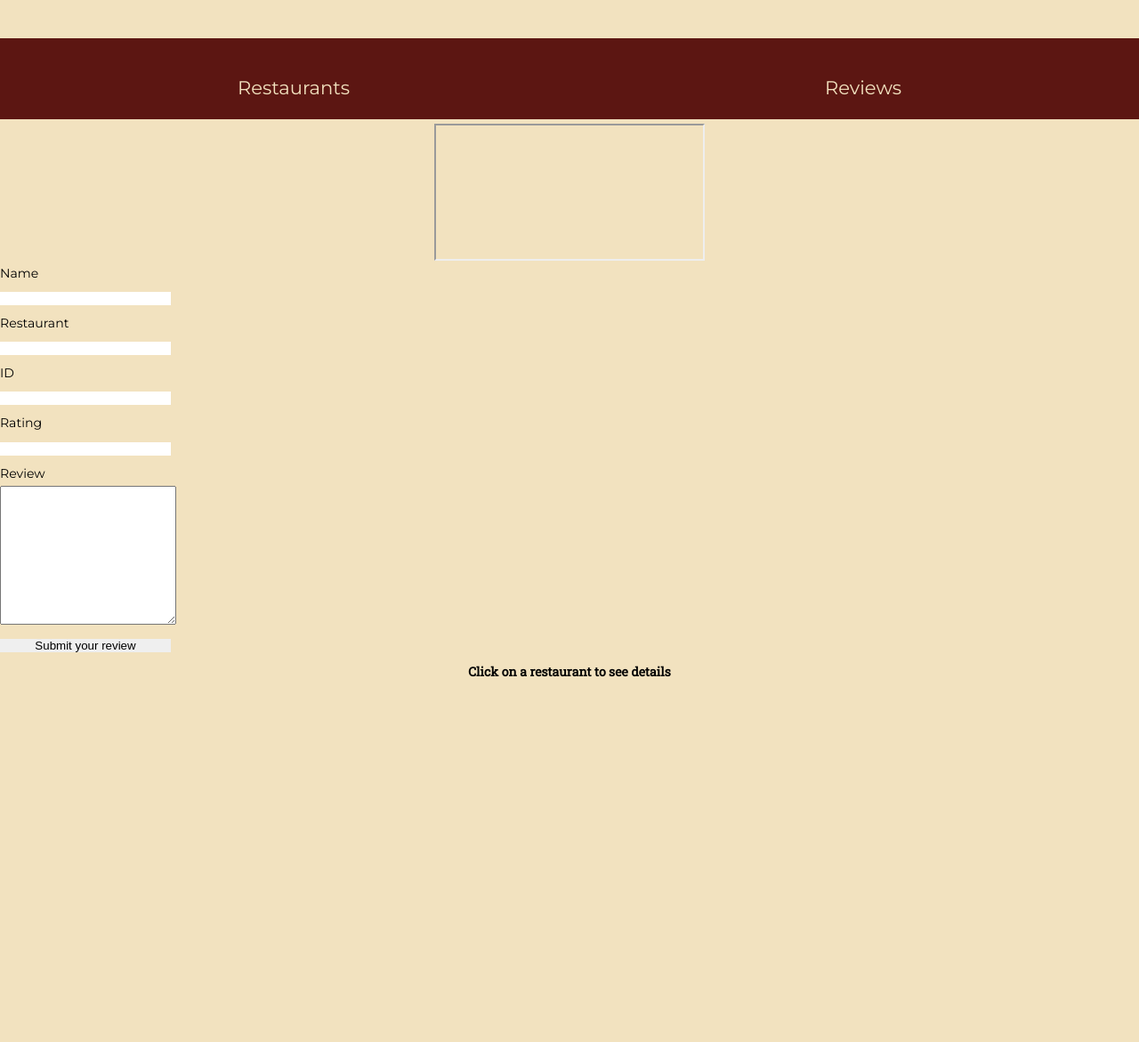
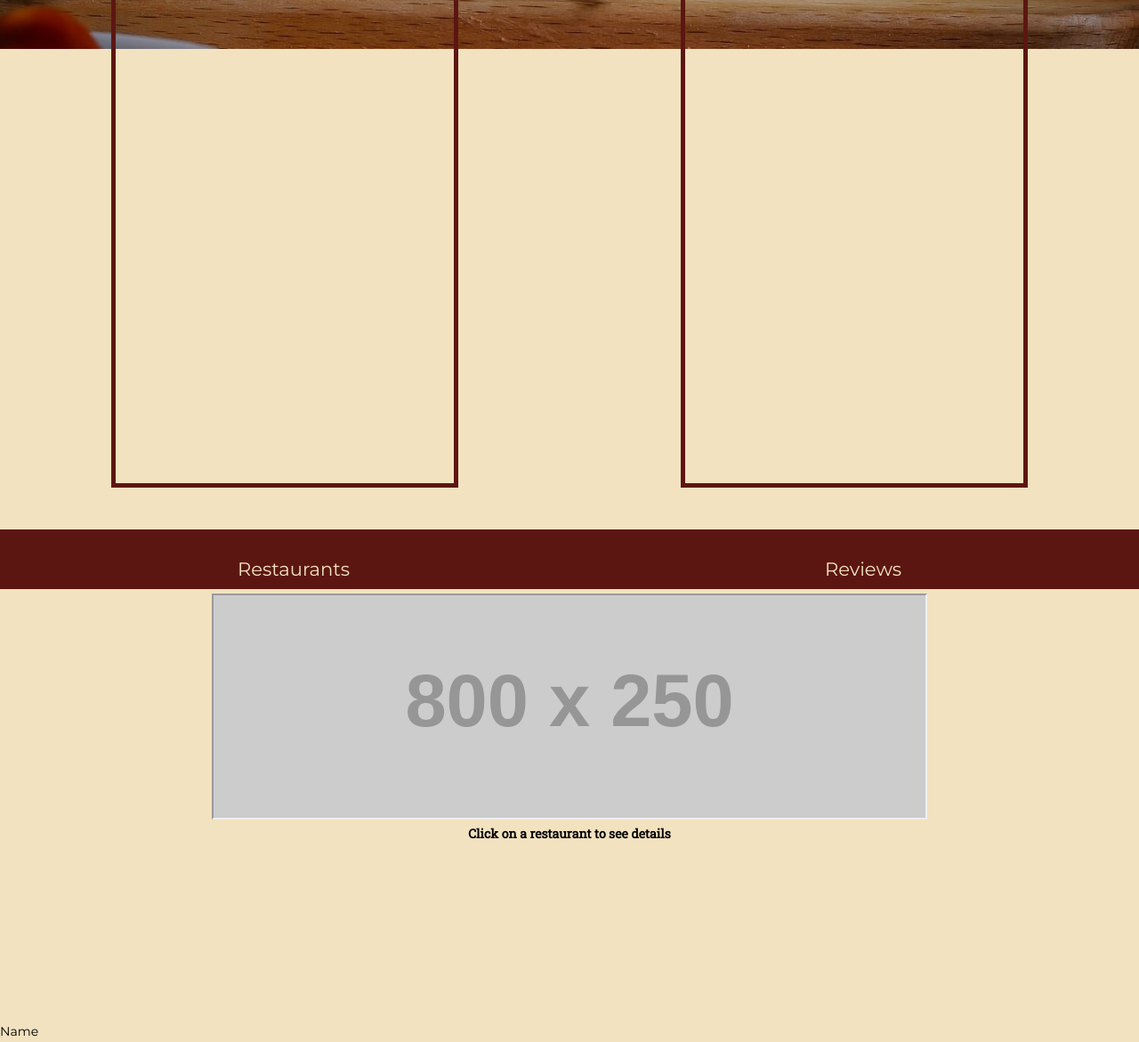
Before and after one commit to ivan0010wang/ivan0010wang.github.io, a plain HTML site: page index.html in a window 1280 px wide. Shown: the part 900-2071 px from the top of the page at 89% size. Drawn offline with Linux system fonts and the light colour scheme; files that its build step writes are made by us from their sources; no server answers; placeholder pictures from the web are drawn by us.

Commit message:
Mobile page layout solidified, desktop solidified

```diff
--- a/index.html
+++ b/index.html
@@ -15,7 +15,7 @@
     <div class="page-container">
         <header>
 
-            <div class="nav-bar">
+            <nav class="nav-bar">
                 <div class="logo-container"><img src="/images/restaurant-reviews.svg" alt="Restaurant Reviews Logo" height="125" width="125"></div>
                 <div class="client-tools">
                     <div class="search">
@@ -25,7 +25,7 @@
                         <a href="">Sign-In</a> <br> <a href="">Register</a>
                     </div>
                 </div>
-            </div>
+            </nav>
         </header>
         <div class="home">
             <img class="home-img" src="./images/resized-and-compressed.jpg" alt="Juicy Chesseburger">
@@ -51,8 +51,20 @@
             <span class="total-reviews" id="totalReviews"><br>Reviews</span>
         </div>
         <div class="all-restaurants">
-            <div class="promo1"><iframe src="https://via.placeholder.com/300x150" width="300"></iframe></div>
+            <div class="promo1">
+                <iframe></iframe>
+            </div>
             <ul id="restaurant-list" class="restaurant-list"></ul>
+            <ul id="restaurantNames" class="restaurant-list">
+                <li class="restaurant"></li>
+            </ul>
+        </div>
+        <div id="restaurant-details" class="current-restaurant">
+            <div class="restaurant-attributes">
+                <h1>Click on a restaurant to see details</h1>
+            </div>
+            <div class="restaurant-grade"></div>
+        </div>
             <form action="" class="enter-review">
                 <label for="name">Name</label><br>
                 <input type="text" id="name" name="name"><br>
@@ -66,22 +78,14 @@
                 <textarea id="review" rows="10" cols="50"></textarea><br>
                 <input type="submit" value="Submit your review">
             </form>
-            <ul id="restaurantNames" class="restaurant-list">
-                <li class="restaurant"></li>
-            </ul>
-        </div>
-        <div id="restaurant-details" class="current-restaurant">
-            <div class="restaurant-attributes">
-                <h1>Click on a restaurant to see details</h1>
-            </div>
-            <div class="restaurant-grade"></div>
-        </div>
     </div>
     <div class="reviews">
         <div class="review1"></div>
         <div class="review2"></div>
         <div class="review3"></div>
-        <div class="promo2"><iframe src="https://via.placeholder.com/300x300" width="300" height="300"></iframe></div>
+        <div class="promo2">
+            <iframe></iframe>
+        </div>
         <div class="review-images">
             <div class="main-img">
                 <img id="id1" src="/images/lily-banse--YHSwy6uqvk-unsplash-resized.jpg" alt="">
--- a/styles/main.css
+++ b/styles/main.css
@@ -167,8 +167,6 @@ p {
 
 .home-cards span,
 .latest-reviews-content div {
-    background: #F2E2BF;
-    border: 1px solid #000000;
     padding: 1em;
     line-height: 1em;
     margin:0;
@@ -189,6 +187,12 @@ p {
     font-size: 1.5em;
 }
 
+.promo1 iframe {
+    width: 300px;
+    height: 150px;
+    background-image: url(https://via.placeholder.com/300x150);
+}
+
 .all-restaurants {
     grid-area: all-restaurants;
 }
@@ -207,6 +211,12 @@ p {
     margin-top: 5px;
     display: flex;
     justify-content: center;
+}
+
+.promo1 iframe {
+    width: 300px;
+    height: 150px;
+    background-image: url(https://via.placeholder.com/300x150);
 }
 
 .restaurant-list {
@@ -304,6 +314,12 @@ textarea {
     margin-bottom: .5em;
 }
 
+.promo2 iframe {
+    width: 300px;
+    height: 150px;
+    background-image: url(https://via.placeholder.com/300x150);
+}
+
 footer {
     background: #000000;
     color: #F7F7F7;
@@ -326,18 +342,32 @@ footer a {
     color: #BA9374;
 }
 
+footer a:hover {
+    color: #F7F7F7;
+}
+
 .dev-names {
     margin-top: 1.5em;
 }
 
-@media only screen and (min-width: 930px) {
+@media only screen and (min-width: 900px) {
+
     button {
         font-size: 1em;
     }
+
     .page-container {
         display: grid;
-        grid-template-areas: "nav-bar" "home" "home-cards" "totals" "all-restaurants" "current-restaurant" "reviews" "site-info";
-        grid-template-rows: .05fr .80fr .5fr .15fr .5fr .5fr 1fr .05fr;
+        grid-template-areas:
+        "nav-bar"
+        "home"
+        "home-cards"
+        "totals"
+        "all-restaurants"
+        "current-restaurant"
+        "reviews"
+        "site-info";
+        grid-template-rows: .05fr 1fr 2fr .15fr .5fr .5fr .5fr .05fr;
         grid-template-columns: 1fr;
     }
     .nav-bar {
@@ -367,14 +397,15 @@ footer a {
         text-align: center;
         width: 100%;
         height: 1em;
+        background-color: black;
     }
     .home img {
         width: 100vw;
-        height: 700px;
+        height: 800px;
         object-fit: cover;
     }
     .home h1 {
-        font-size: 6em;
+        font-size: 5em;
     }
     .home p {
         font-size: 2em;
@@ -389,10 +420,13 @@ footer a {
         display: flex;
         flex-direction: row;
         justify-content: space-around;
-        max-height: 85%;
+        max-height: 90%;
+        margin-top: 3em;
+        margin-bottom: 3em;
     }
     .home-cards h2 {
         color: #F7F7F7;
+        margin-bottom: 2em;
     }
     .home-cards p {
         font-family: 'Montserrat';
@@ -400,34 +434,42 @@ footer a {
         color: #000000;
     }
     .top-restaurants {
-        border: 5px solid #A80000;
+        border: 5px solid rgb(92, 22, 18);
         width: 18em;
         position: relative;
-        margin-top: -15%;
+        margin-top: 5%;
+        font-size: 1.5em;
+        line-height: 4em;
     }
     .latest-reviews {
-        border: 5px solid #A80000;
-        width: 20em;
-        position: relative;
-        margin-top: -15%;
-    }
-    .weather {
-        border: 5px solid #A80000;
+        border: 5px solid rgb(92, 22, 18);
         width: 18em;
         position: relative;
-        margin-top: -15%;
+        margin-top: 5%;
+        font-size: 1.5em;
+        line-height: 4em;
     }
+
     .totals {
         grid-area: totals;
         display: flex;
         justify-content: space-around;
     }
+
+    .promo1 iframe {
+        width: 800px;
+        height: 250px;
+        background-image: url(https://via.placeholder.com/800x250);
+    }
+
     .all-restaurants {
         grid-area: all-restaurants;
     }
+
     .current-restaurant {
         grid-area: current-restaurant;
     }
+
     .attribute-icons {
         display: flex;
         flex-direction: column;
@@ -436,6 +478,7 @@ footer a {
         max-width: 40%;
         margin-left: 30%;
     }
+
     .reviews {
         grid-area: reviews;
         display: grid;
@@ -462,7 +505,7 @@ footer a {
         grid-template-rows: 1fr 1fr;
         grid-template-columns: 1fr 1fr 1fr;
         grid-area: review-images;
-        margin: 0 4% 12% 5%;
+        /* margin: 0 4% 12% 5%; */
     }
     .review2 {
         grid-area: review2;
@@ -476,10 +519,14 @@ footer a {
     }
     .promo2 {
         grid-area: advert;
-        width: 30%;
-        height: 90%;
-        margin: 0 10% 5% 20%;
     }
+
+    .promo2 iframe {
+        width: 400px;
+        height: 300px;
+        background-image: url(https://via.placeholder.com/400x300);
+    }
+
     .main-img {
         grid-area: main-img;
         min-width: 0;
@@ -506,16 +553,17 @@ footer a {
     }
     footer {
         height: 600px;
-        margin: 0 5em;
         font-size: 1.2em;
     }
-    footer a:hover {
-        color: #F7F7F7;
-    }
+
     .site-info {
         grid-area: site-info;
         display: grid;
-        grid-template-areas: "logo title . about" "feature . . about" "feature . . ." "copyright names names names";
+        grid-template-areas:
+        "logo title . about"
+        "feature . . about"
+        "feature . . ."
+        "copyright names names names";
         grid-template-rows: 1fr 1fr 1fr 1fr;
         grid-template-columns: 1fr 1fr 1fr 1fr;
     }
```
